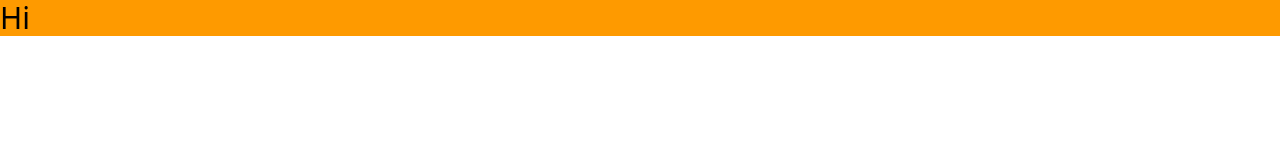
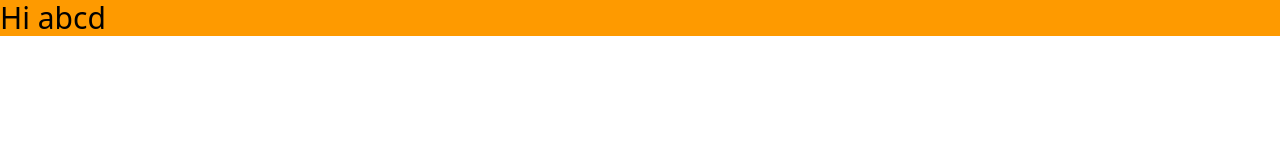
Before and after one commit to ayush050501/react-setup-app, a React (Vite) app: page / in a window 1280 px wide. Shown: the top 160 px of the page. Built offline with nearby package versions, Linux system fonts and the light colour scheme.

Commit message:
test changes (#1)
Co-authored-by: ayush <ayush.agrawal@vedak.com>

```diff
--- a/src/App.jsx
+++ b/src/App.jsx
@@ -2,7 +2,7 @@ import React from 'react';
 function App() {
     return (
         <>
-            <div className="text-3xl bg-amber-500">Hi</div>
+            <div className="text-3xl bg-amber-500">Hi abcd</div>
         </>
     );
 }
```
